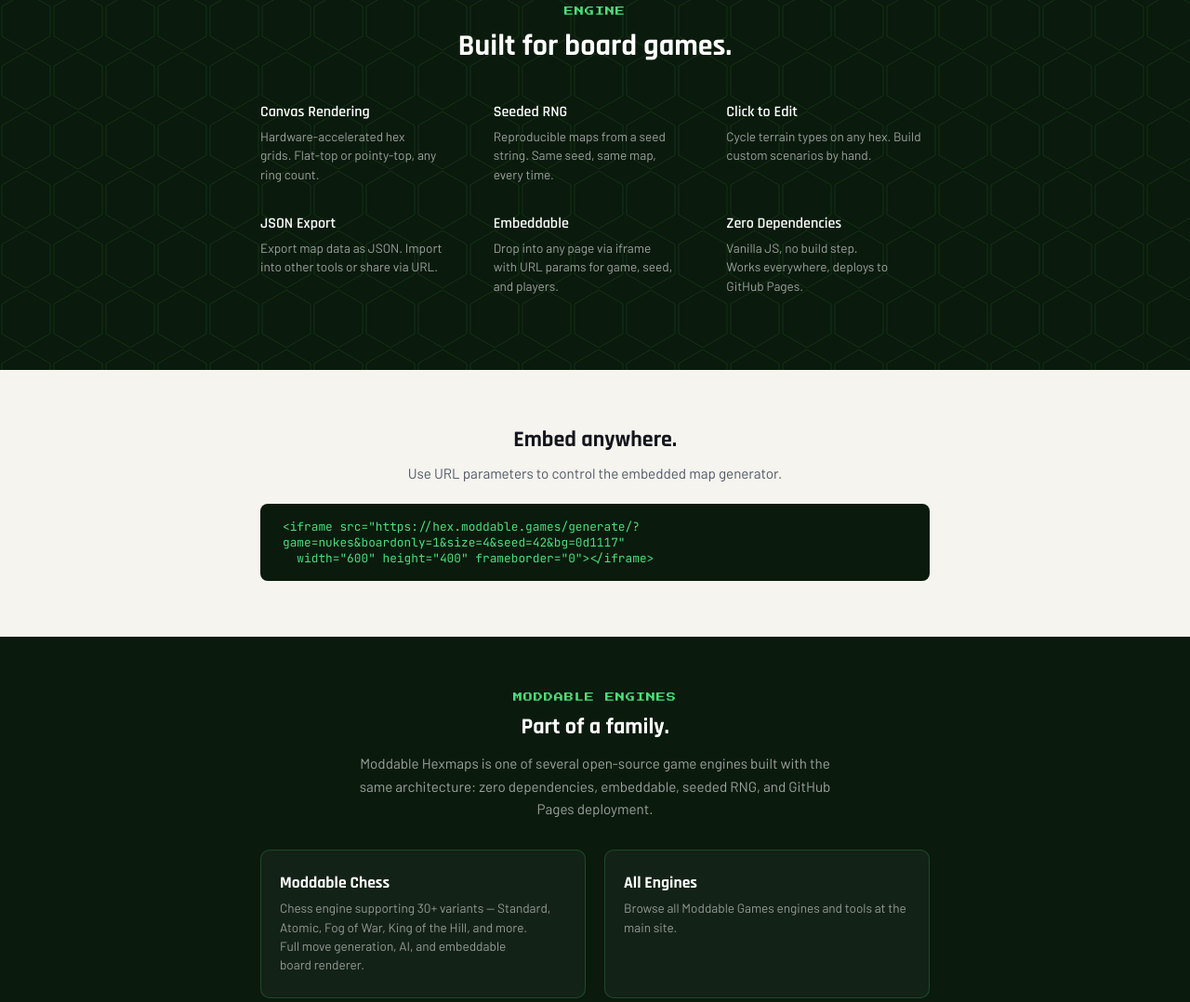
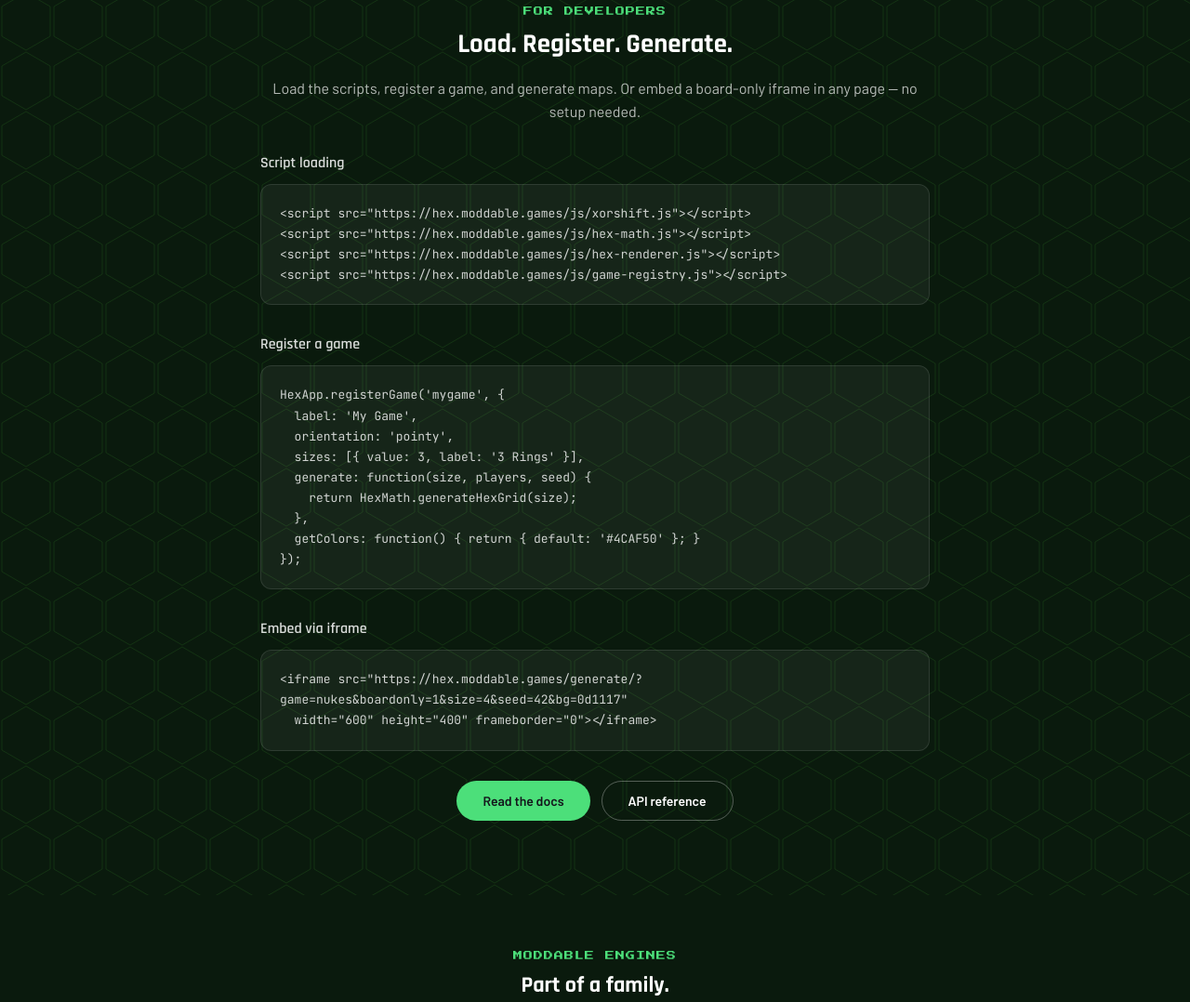
Before and after one commit to moddable-games/moddable-hexmaps, a plain HTML site: page index.html in a window 1280 px wide. Shown: the part 1113-2191 px from the top of the page at 93% size. Drawn offline with Linux system fonts and the light colour scheme.

Commit message:
Replace features/embed sections with unified For Developers section

```diff
--- a/css/home.css
+++ b/css/home.css
@@ -165,7 +165,7 @@
     color: var(--hx-accent);
 }
 
-.hx-features {
+.hx-dev {
     background: var(--hx-deep);
     background-image: url('../assets/hex-grid-green.svg');
     background-size: 56px 64px;
@@ -173,13 +173,13 @@
     padding: 80px 24px;
 }
 
-.hx-features__inner {
+.hx-dev__inner {
     max-width: 720px;
     margin: 0 auto;
     text-align: center;
 }
 
-.hx-features__eyebrow {
+.hx-dev__eyebrow {
     font-family: var(--mg-font-pixel, 'Press Start 2P', monospace);
     font-size: 10px;
     letter-spacing: 0.1em;
@@ -187,69 +187,49 @@
     margin-bottom: 12px;
 }
 
-.hx-features__title {
-    font-size: 2rem;
+.hx-dev__title {
+    font-size: 1.8rem;
+    font-weight: 700;
     color: #fff;
-    margin-bottom: 40px;
+    margin-bottom: 16px;
 }
 
-.hx-features__grid {
-    display: grid;
-    grid-template-columns: repeat(auto-fit, minmax(200px, 1fr));
-    gap: 32px;
+.hx-dev__text {
+    font-size: 1rem;
+    color: rgba(255,255,255,0.7);
+    line-height: 1.6;
+    margin-bottom: 32px;
+}
+
+.hx-dev__subtitle {
+    font-family: var(--mg-font-display);
+    font-size: 1rem;
+    font-weight: 600;
+    color: rgba(255,255,255,0.85);
+    margin-bottom: 12px;
     text-align: left;
 }
 
-.hx-feature {
-    padding: 0;
+.hx-dev__code {
+    background: rgba(255,255,255,0.05);
+    border: 1px solid rgba(255,255,255,0.1);
+    border-radius: 12px;
+    padding: 20px;
+    text-align: left;
+    font-family: var(--mg-font-mono, 'JetBrains Mono', monospace);
+    font-size: 13px;
+    color: rgba(255,255,255,0.8);
+    line-height: 1.7;
+    overflow-x: auto;
+    margin-bottom: 32px;
 }
 
-.hx-feature__title {
-    font-family: var(--mg-font-display);
-    font-size: 1rem;
-    font-weight: 600;
-    color: #fff;
-    margin-bottom: 6px;
-}
-
-.hx-feature__text {
-    font-size: 0.85rem;
-    color: rgba(255,255,255,0.6);
-    line-height: 1.5;
-}
-
-.hx-embed {
-    background: var(--hx-canvas);
-    padding: 60px 24px;
-}
-
-.hx-embed__inner {
-    max-width: 720px;
-    margin: 0 auto;
-    text-align: center;
-}
-
-.hx-embed__title {
-    font-size: 1.5rem;
-    color: var(--hx-ink);
-    margin-bottom: 12px;
-}
-
-.hx-embed__text {
-    font-size: 0.95rem;
-    color: var(--mg-mute);
-    margin-bottom: 24px;
-}
-
-.hx-embed__code {
-    background: var(--hx-deep);
-    color: var(--hx-glow);
-    font-family: var(--mg-font-mono);
-    font-size: 0.8rem;
-    padding: 16px 24px;
-    border-radius: 8px;
-    text-align: left;
-    overflow-x: auto;
+.hx-dev__btns {
+    display: flex;
+    gap: 12px;
+    justify-content: center;
+    flex-wrap: wrap;
+    margin-top: 8px;
 }
 
 .hx-sister {
@@ -322,6 +302,6 @@
 @media (max-width: 640px) {
     .hx-hero { padding: 80px 16px 60px; }
     .hx-games { padding: 48px 16px; }
-    .hx-features { padding: 48px 16px; }
+    .hx-dev { padding: 48px 16px; }
     .hx-sister { padding: 48px 16px 60px; }
 }
--- a/index.html
+++ b/index.html
@@ -86,46 +86,42 @@
     </div>
 </section>
 
-<section class="hx-features">
-    <div class="hx-features__inner">
-        <div class="hx-features__eyebrow">ENGINE</div>
-        <h2 class="hx-features__title">Built for board games.</h2>
-        <div class="hx-features__grid">
-            <div class="hx-feature">
-                <div class="hx-feature__title">Canvas Rendering</div>
-                <p class="hx-feature__text">Hardware-accelerated hex grids. Flat-top or pointy-top, any ring count.</p>
-            </div>
-            <div class="hx-feature">
-                <div class="hx-feature__title">Seeded RNG</div>
-                <p class="hx-feature__text">Reproducible maps from a seed string. Same seed, same map, every time.</p>
-            </div>
-            <div class="hx-feature">
-                <div class="hx-feature__title">Click to Edit</div>
-                <p class="hx-feature__text">Cycle terrain types on any hex. Build custom scenarios by hand.</p>
-            </div>
-            <div class="hx-feature">
-                <div class="hx-feature__title">JSON Export</div>
-                <p class="hx-feature__text">Export map data as JSON. Import into other tools or share via URL.</p>
-            </div>
-            <div class="hx-feature">
-                <div class="hx-feature__title">Embeddable</div>
-                <p class="hx-feature__text">Drop into any page via iframe with URL params for game, seed, and players.</p>
-            </div>
-            <div class="hx-feature">
-                <div class="hx-feature__title">Zero Dependencies</div>
-                <p class="hx-feature__text">Vanilla JS, no build step. Works everywhere, deploys to GitHub Pages.</p>
-            </div>
+<section class="hx-dev">
+    <div class="hx-dev__inner">
+        <div class="hx-dev__eyebrow">FOR DEVELOPERS</div>
+        <h2 class="hx-dev__title">Load. Register. Generate.</h2>
+        <p class="hx-dev__text">Load the scripts, register a game, and generate maps. Or embed a board-only iframe in any page — no setup needed.</p>
+
+        <h3 class="hx-dev__subtitle">Script loading</h3>
+        <div class="hx-dev__code">
+&lt;script src="https://hex.moddable.games/js/xorshift.js"&gt;&lt;/script&gt;<br>
+&lt;script src="https://hex.moddable.games/js/hex-math.js"&gt;&lt;/script&gt;<br>
+&lt;script src="https://hex.moddable.games/js/hex-renderer.js"&gt;&lt;/script&gt;<br>
+&lt;script src="https://hex.moddable.games/js/game-registry.js"&gt;&lt;/script&gt;
         </div>
-    </div>
-</section>
 
-<section class="hx-embed">
-    <div class="hx-embed__inner">
-        <h2 class="hx-embed__title">Embed anywhere.</h2>
-        <p class="hx-embed__text">Use URL parameters to control the embedded map generator.</p>
-        <div class="hx-embed__code">
-            &lt;iframe src="https://hex.moddable.games/generate/?game=nukes&amp;boardonly=1&amp;size=4&amp;seed=42&amp;bg=0d1117"<br>
-            &nbsp;&nbsp;width="600" height="400" frameborder="0"&gt;&lt;/iframe&gt;
+        <h3 class="hx-dev__subtitle">Register a game</h3>
+        <div class="hx-dev__code">
+HexApp.registerGame('mygame', {<br>
+&nbsp;&nbsp;label: 'My Game',<br>
+&nbsp;&nbsp;orientation: 'pointy',<br>
+&nbsp;&nbsp;sizes: [{ value: 3, label: '3 Rings' }],<br>
+&nbsp;&nbsp;generate: function(size, players, seed) {<br>
+&nbsp;&nbsp;&nbsp;&nbsp;return HexMath.generateHexGrid(size);<br>
+&nbsp;&nbsp;},<br>
+&nbsp;&nbsp;getColors: function() { return { default: '#4CAF50' }; }<br>
+});
+        </div>
+
+        <h3 class="hx-dev__subtitle">Embed via iframe</h3>
+        <div class="hx-dev__code">
+&lt;iframe src="https://hex.moddable.games/generate/?game=nukes&amp;boardonly=1&amp;size=4&amp;seed=42&amp;bg=0d1117"<br>
+&nbsp;&nbsp;width="600" height="400" frameborder="0"&gt;&lt;/iframe&gt;
+        </div>
+
+        <div class="hx-dev__btns">
+            <a href="docs/" class="hx-btn hx-btn--primary">Read the docs</a>
+            <a href="docs/api.html" class="hx-btn hx-btn--outline">API reference</a>
         </div>
     </div>
 </section>
@@ -138,7 +134,7 @@
         <div class="hx-sister__grid">
             <a href="https://chess.moddable.games" target="_blank" rel="noopener" class="hx-sister-card">
                 <div class="hx-sister-card__name">Moddable Chess</div>
-                <p class="hx-sister-card__desc">Chess engine supporting 30+ variants — Standard, Atomic, Fog of War, King of the Hill, and more. Full move generation, AI, and embeddable board renderer.</p>
+                <p class="hx-sister-card__desc">Chess engine with 54 variants — Standard, Atomic, Fog of War, King of the Hill, and more. Full move generation, AI, and plugin architecture for custom rulesets.</p>
             </a>
             <a href="https://web.moddable.games/engines/" target="_blank" rel="noopener" class="hx-sister-card">
                 <div class="hx-sister-card__name">All Engines</div>
```
